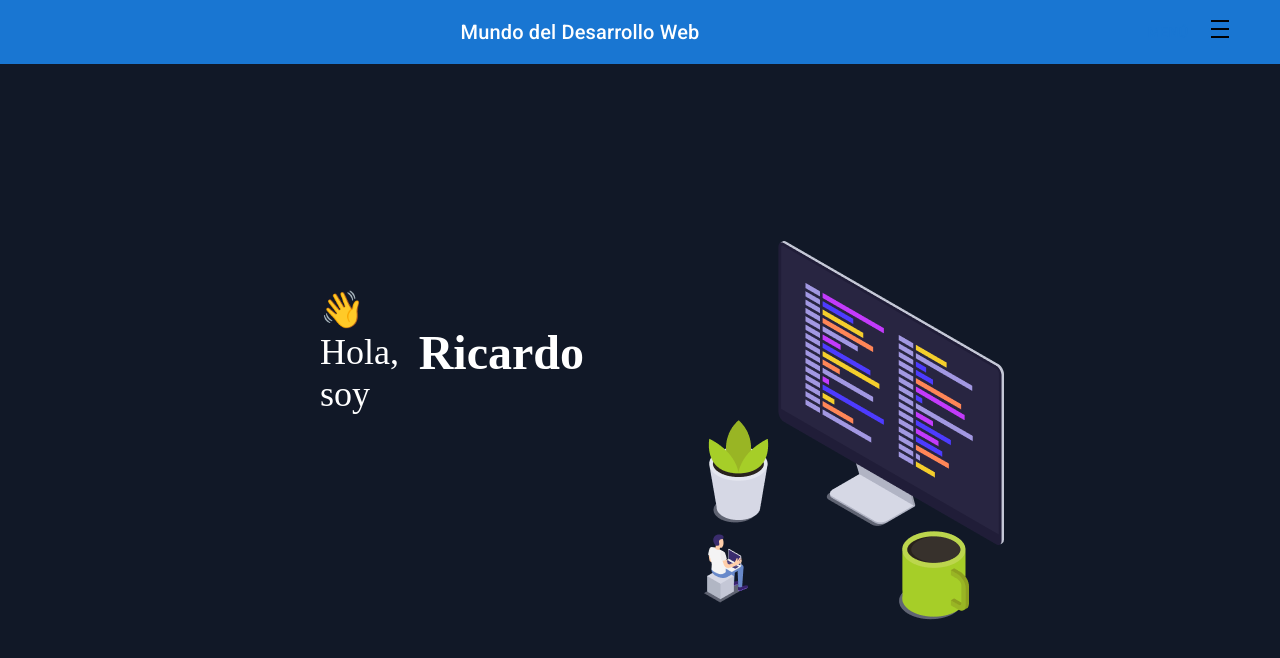
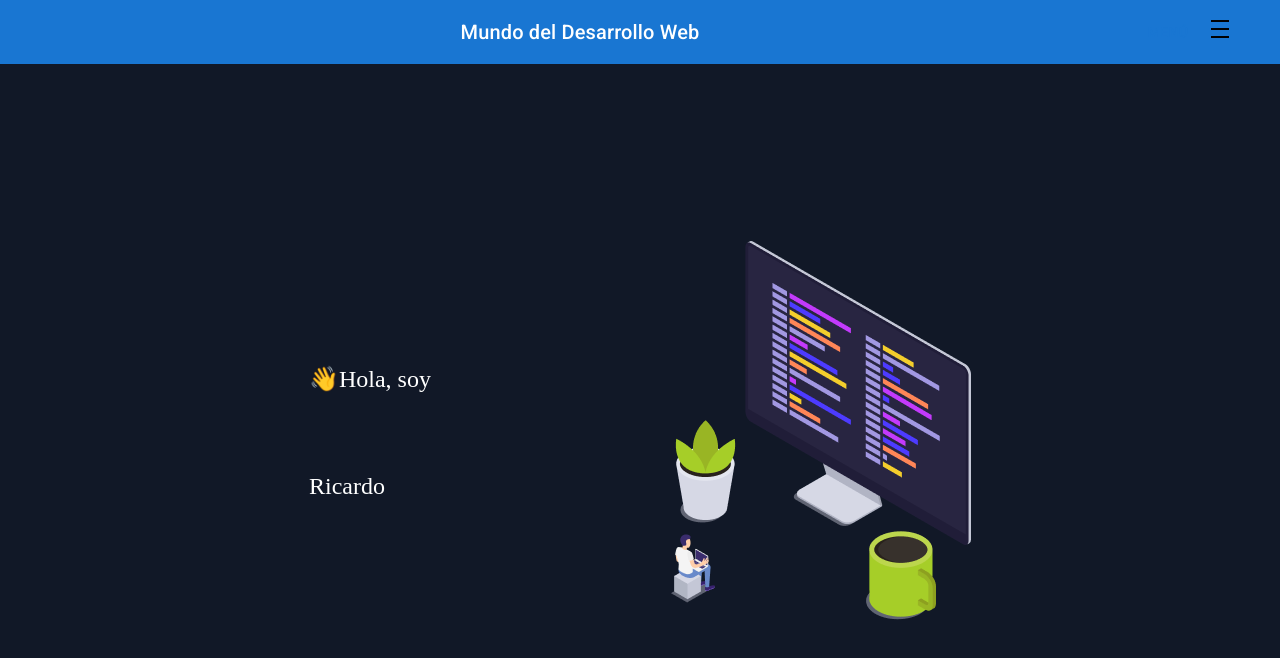
Before and after one commit to blackgoku-97/portafolio, a React (Vite) app: page / in a window 1280 px wide. Shown: the top 658 px of the page. Built offline with nearby package versions, Linux system fonts and the light colour scheme.

Commit message:
Inicio estructurado 3

```diff
--- a/src/components/inicio/Inicio.jsx
+++ b/src/components/inicio/Inicio.jsx
@@ -2,27 +2,32 @@ import { Box } from '@mui/material';
 
 const Styles = {
   header: {
-    width: "50%",
-    height: "50vh",
+    width: "100%",
+    height: "auto",
     display: "flex",
     flexDirection: "row",
-    justifyContent: "space-between",
+    justifyContent: "center",
     alignItems: "center",
+    padding: 20,
+  },
+  texto: {
+    display: "flex",
+    flexDirection: "column",
+    justifyContent: "center",
+    alignItems: "flex-start",
+    marginRight: 30,
   },
   title: {
-    fontSize: 36,
-    marginBottom: 20,
+    fontSize: 24,
+    marginBottom: 10,
   },
   nombre: {
-    fontSize: 48,
-    marginBottom: 20,
-    fontWeight: "bold",
-    marginRight: 5,
+    fontSize: 24,
   },
   imagen: {
     width: "40%",
+    maxWidth: 300,
     textAlign: "center",
-    marginLeft: 10,
   },
 };
 
@@ -33,14 +38,13 @@ const Imagen = ({ imagen }) => (
 );
 
 const Header = ({ title, nombre }) => (
-  <Box sx={Styles.header}>
+  <Box sx={Styles.texto}>
     <Box sx={Styles.title}>{title}</Box>
     <Box sx={Styles.nombre}>{nombre}</Box>
   </Box>
 );
 
 export const Inicio = () => {
-
   const datos = {
     title: "👋Hola, soy",
     nombre: "Ricardo",
@@ -48,14 +52,7 @@ export const Inicio = () => {
   };
 
   return (
-    <Box
-      sx={{
-        height: "100vh",
-        display: "flex",
-        justifyContent: "center",
-        alignItems: "center",
-      }}
-    >
+    <Box sx={{ height: "100vh", display: "flex", justifyContent: "center", alignItems: "center" }}>
       <Box sx={Styles.header}>
         <Header title={datos.title} nombre={datos.nombre} />
         <Imagen imagen={datos.imagen} />
```
